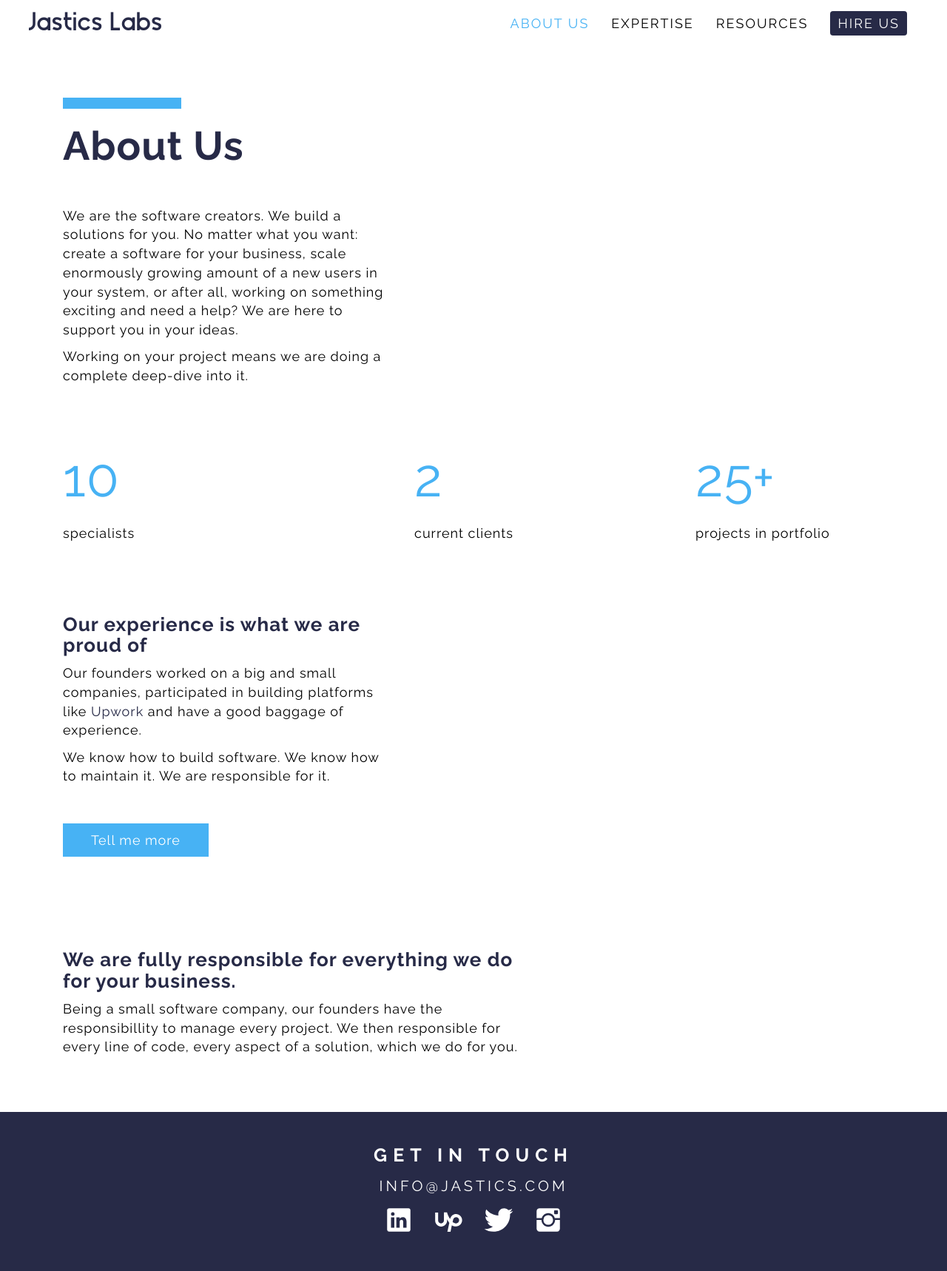
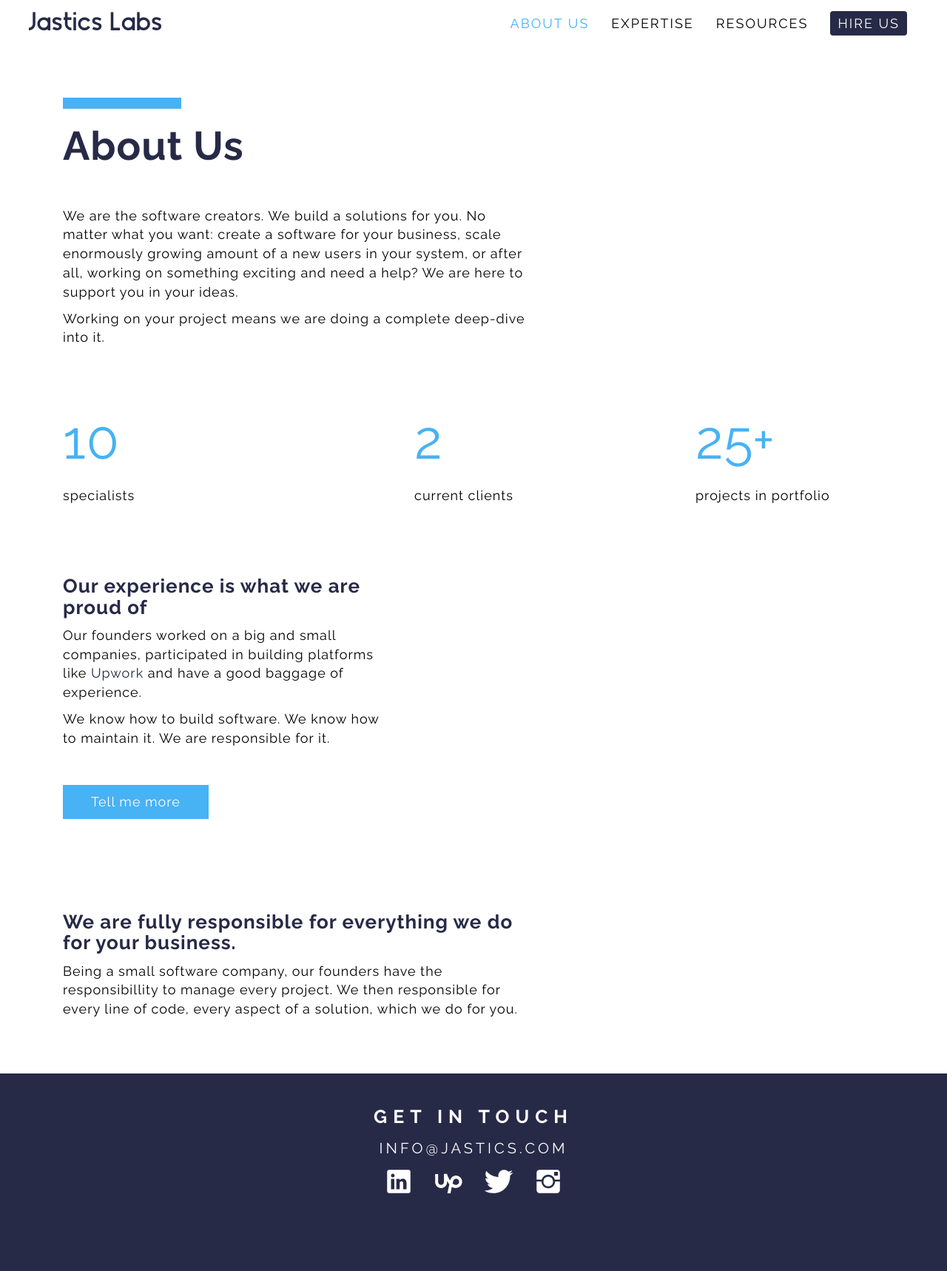
Before and after one commit to ivanursul/jastics, a Jekyll site: the page built from about-us.html, in a window 1280 px wide. Shown: the whole page at 74% size. Built offline with Jekyll 4.4.1, drawn with Linux system fonts in a browser that asks for light colours; after the commit the page ends 1666 px from its top, so only the background shows below that.

Commit message:
added text

```diff
--- a/about-us.html
+++ b/about-us.html
@@ -11,7 +11,7 @@ title: "About Us"
 
 
     <div class="row">
-        <div class="col-md-5">
+        <div class="col-md-7">
             <p>
               We are the software creators. We build a solutions for you. No matter what you want: create a software for your business, scale enormously growing amount of a new users in your system, or after all, working on something exciting and need a help? We are here to support you in your ideas.
             </p>
@@ -20,7 +20,7 @@ title: "About Us"
               Working on your project means we are doing a complete deep-dive into it.
             </p>
         </div>
-        <div class="col-md-7">
+        <div class="col-md-5">
           <!-- <img src="{{ '/assets/images/arrow-image.jpeg' | relative_url }}" style="width:100%;" alt="Responsobility"> -->
         </div>
     </div>
```
